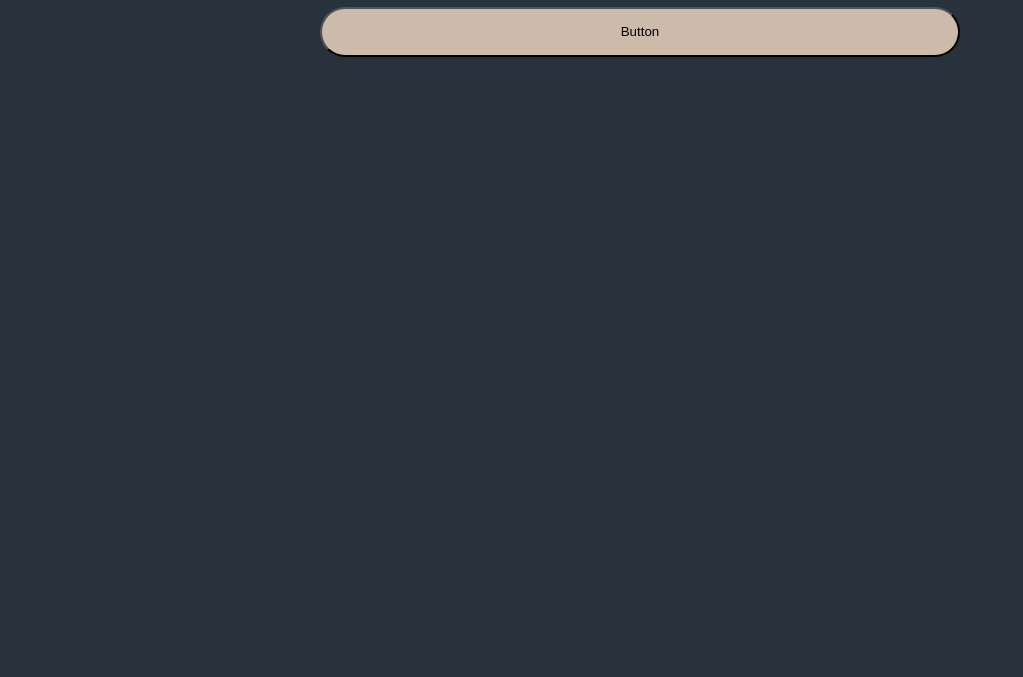
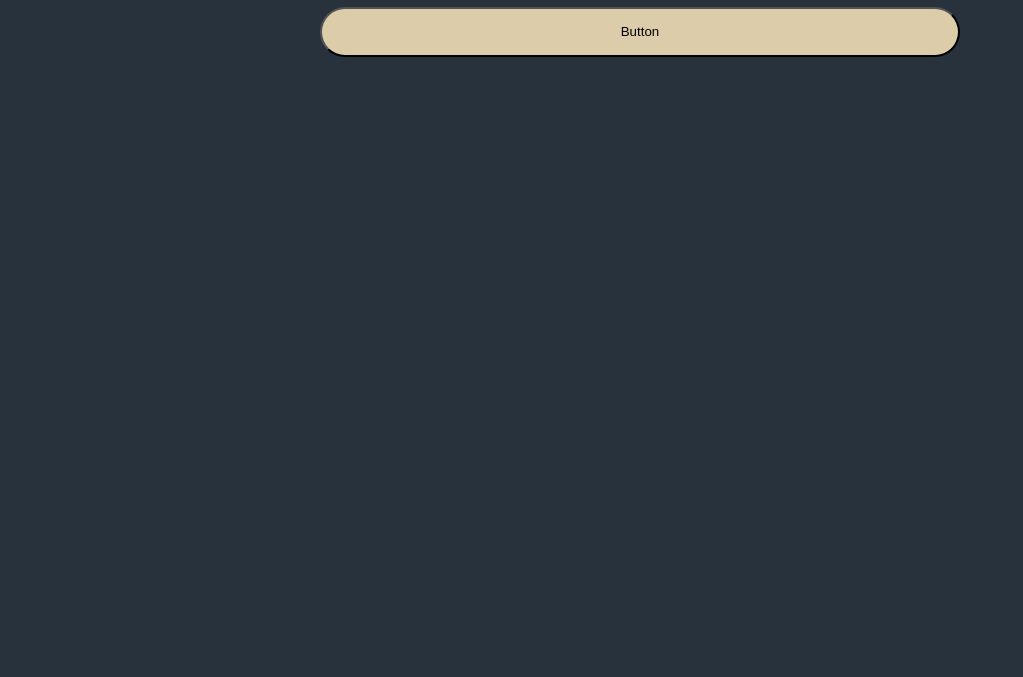
Before and after one commit to afterwc/afterwc.github.io, a plain HTML site: page Pages/Page4/index.html in a window 1280 px wide. Shown: the part 123-800 px from the top of the page, without its empty margins (0-1023 px from the left). Drawn offline with Linux system fonts and the light colour scheme.

Commit message:
Update index.html

```diff
--- a/Pages/Page4/index.html
+++ b/Pages/Page4/index.html
@@ -13,7 +13,7 @@
 </ul>
   <div style="top: 50px; width: 100%; position: absolute; color: #dddddd; text-align: center;">
     <h1>Donations</h1>
-    <button style="border-radius: 25px; background: #ccbbaa; margin: auto auto; width: 50%; height: 50px;">Button</button>
+    <button style="border-radius: 25px; background: #ddccaa; margin: auto auto; width: 50%; height: 50px;">Button</button>
   <div>
 </body>
 </html>
```
